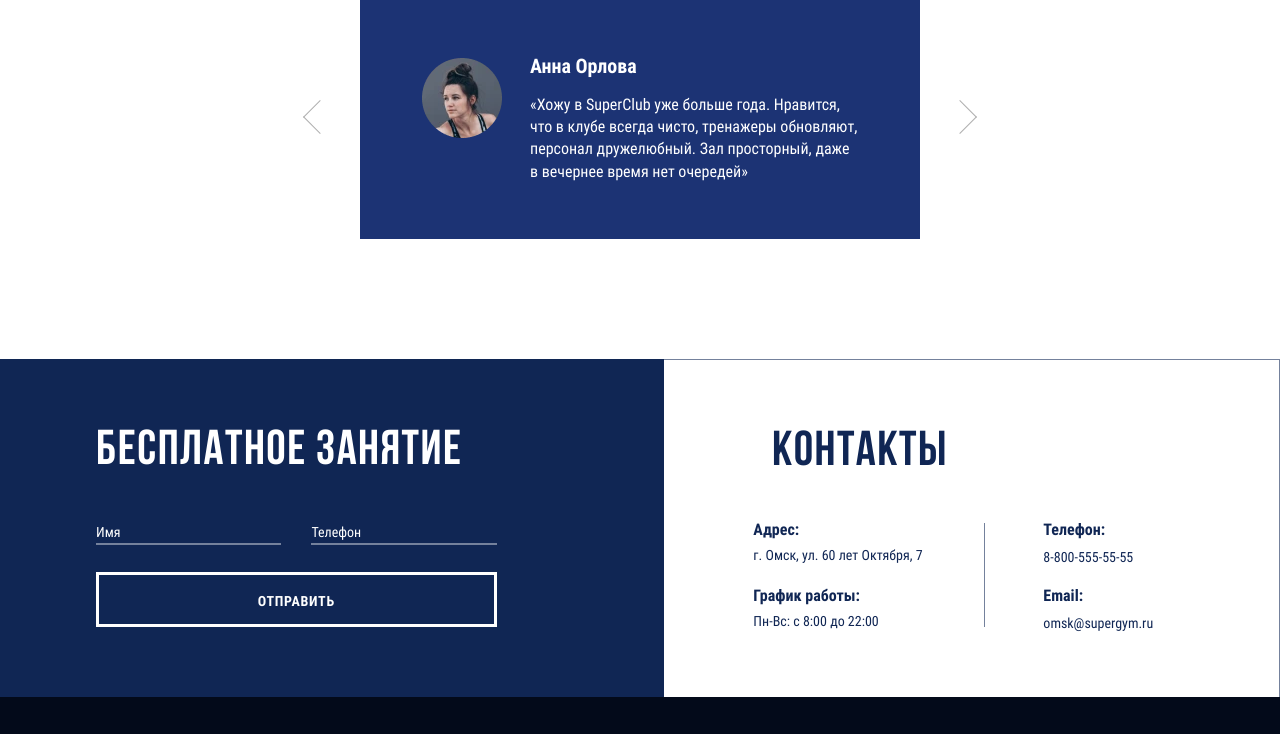
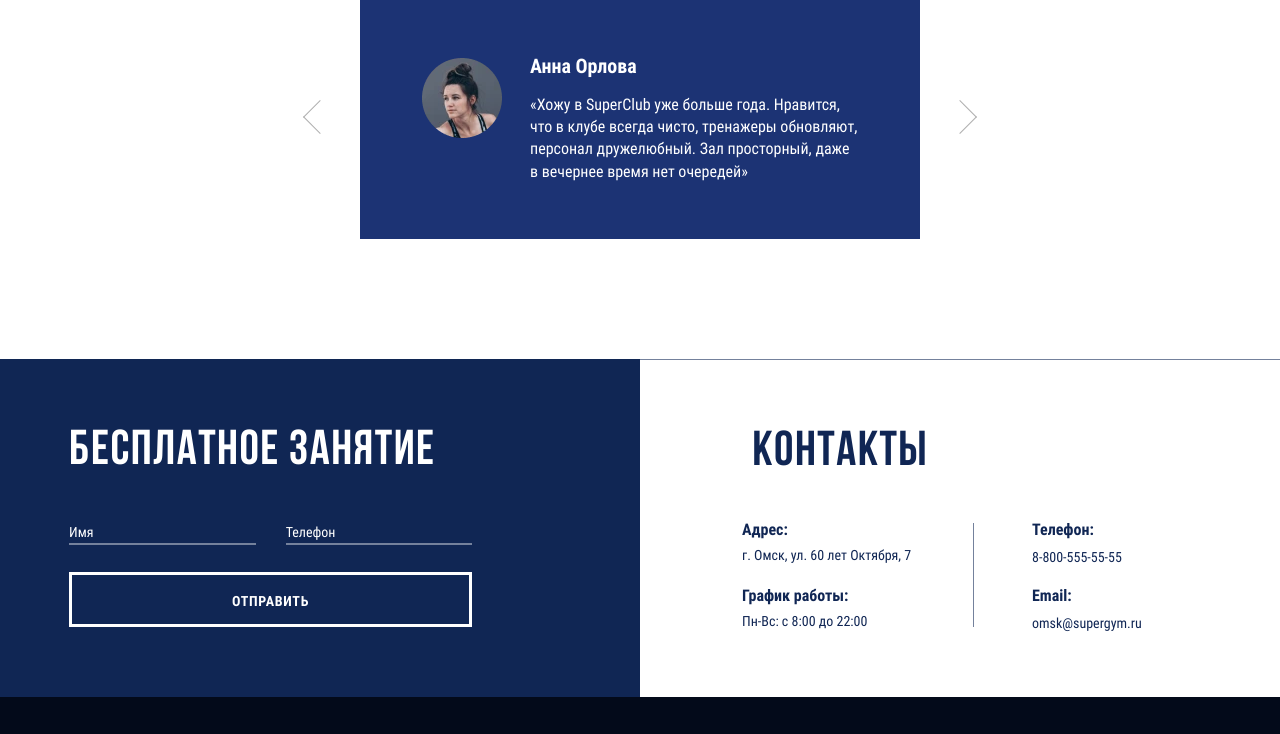
Before and after one commit to www512/fitnesscenter, a website: page source/index.html in a window 1280 px wide. Shown: the part 5088-5822 px from the top of the page. Drawn offline with nearby package versions, Linux system fonts and the light colour scheme; files that its build step writes are made by us from their sources.

Commit message:
Fitness Center

```diff
--- a/source/index.html
+++ b/source/index.html
@@ -319,6 +319,7 @@
     </section>
     <section class="contact">
       <div class="contact-wrapper">
+        <div class="form-wrapper">
           <div class="form">
             <h2>Бесплатное занятие</h2>
             <form class="filter" action="/echo" method="get">
@@ -331,6 +332,8 @@
               <button class="button form-button" type="submit">Отправить</button>
             </form>
           </div>
+        </div>
+        <div class="address-wrapper">
           <div class="address">
             <h2>Контакты</h2>
             <ul class="address__list">
@@ -351,6 +354,7 @@
                 <a href="mailto:omsk@supergym.ru">omsk@supergym.ru</a>
               </li>
             </ul>
+          </div>
         </div>
       </div>
     </section>
--- a/source/sass/blocks/contact.scss
+++ b/source/sass/blocks/contact.scss
@@ -4,19 +4,22 @@
 
 .contact-wrapper {
   margin: 0 auto;
-  max-width: 1366px;
   display: flex;
   justify-content: center;
 }
 
+.form-wrapper {
+  background-color: $black;
+  width: 50%;
+}
+
 .form {
+  margin-left: auto;
   padding-top: 61px;
-  padding-left: 7.5%;
+  padding-left: 10.8%;
   padding-right: 15px;
   padding-bottom: 70px;
   max-width: 683px;
-  width: 100%;
-  background-color: $black;
   box-sizing: border-box;
 }
 
@@ -107,12 +110,15 @@
   border: 3px solid $white;
 }
 
+.address-wrapper {
+  width: 50%;
+  border-top: 1px solid #74819C;
+}
+
 .address {
   padding: 61px 10px 20px;
   max-width: 683px;
   width: 100%;
-  border-top: 1px solid #74819C;
-  border-right: 1px solid #74819C;
   box-sizing: border-box;
 }
 
@@ -221,7 +227,12 @@
     display: block;
   }
 
+  .form-wrapper {
+    width: 100%;
+  }
+
   .form {
+    margin-left: 0;
     padding: 0;
     padding-top: 69px;
     padding-left: 133px;
@@ -246,6 +257,11 @@
 
   .filter__input {
     width: calc(50% - 30px);
+  }
+
+  .address-wrapper {
+    border: none;
+    width: 100%;
   }
 
   .address {
```
Also changed, not shown: source/js/main.js (+12 -0 lines), build/css/style.min.css, build/index.html, build/js/main.js, 1 other file. Lines whose indentation alone changed are shown as unchanged.
